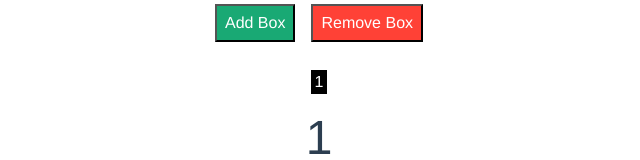
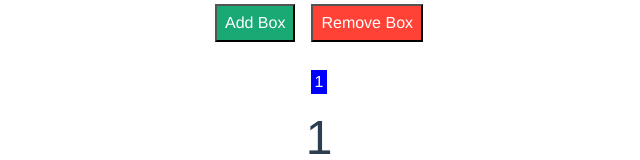
Before and after one commit to adityajain15/g-test, a Vue app: page / in a window 1280 px wide. Both pictures are taken after a click on the button "Add Box". Shown: the part 152-312 px from the top of the page, without its empty margins (321-961 px from the left). Built offline with nearby package versions, Linux system fonts and the light colour scheme.

Commit message:
make odd counters blue, even counters black

```diff
--- a/src/components/Counter.vue
+++ b/src/components/Counter.vue
@@ -1,7 +1,7 @@
 <template>
   <div v-if="boxes.length">
     <template v-for="value of boxes">
-      <span class="pa1 ma1 white bold dib" :style="`background: ${value % 2 ? 'black' : 'blue'}; border-top: ${value % 5 ? '' : '5px solid #ffcc00'}`" :key="value">{{value}}</span>
+      <span class="pa1 ma1 white bold dib" :style="`background: ${value % 2 ? 'blue' : 'black'}; border-top: ${value % 5 ? '' : '5px solid #ffcc00'}`" :key="value">{{value}}</span>
     </template>
     <span class="db ma3 f1">{{boxes.length}}</span>
   </div>
```
